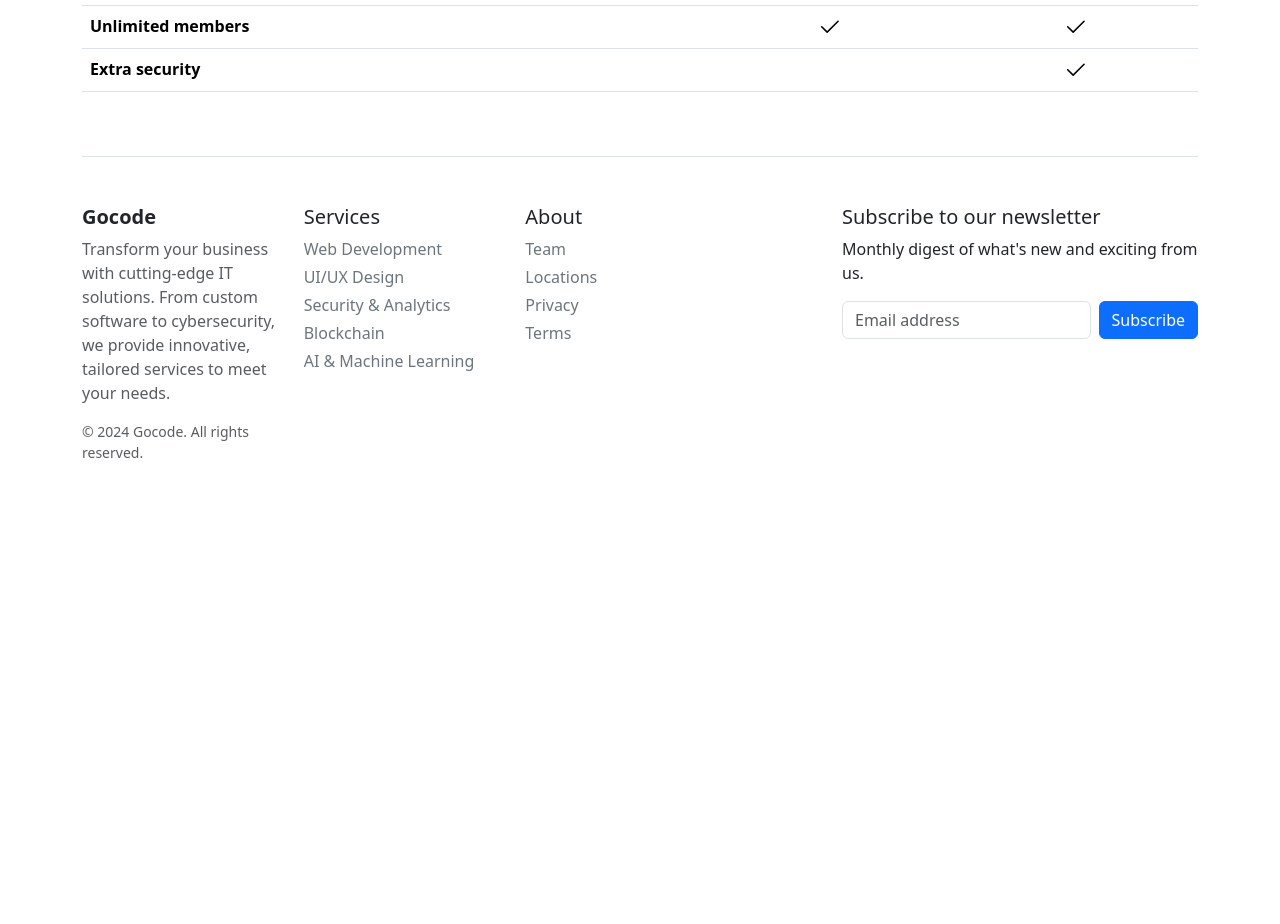
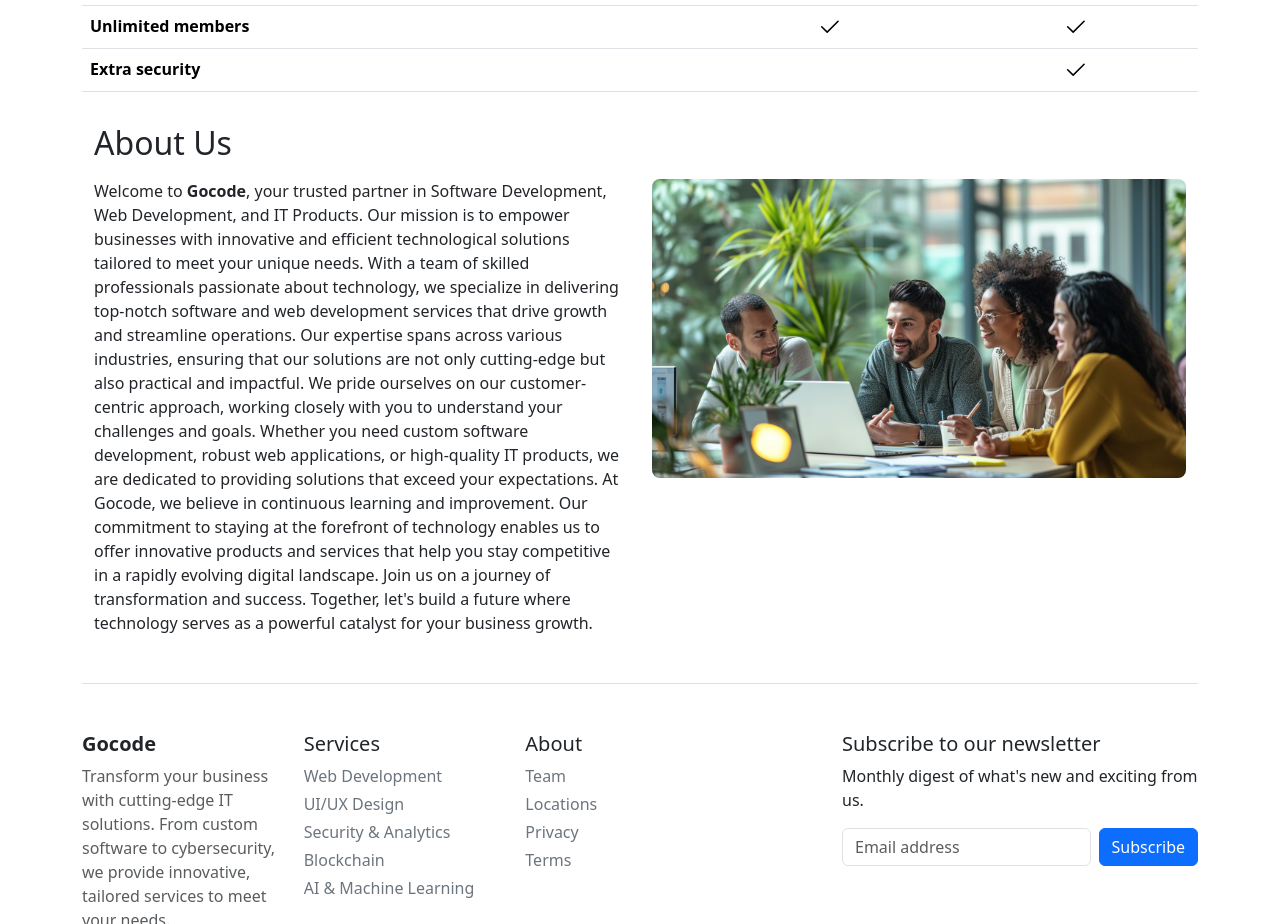
Before and after one commit to IroshanRathnayake/Gocode, a plain HTML site: page index.html in a window 1280 px wide. Shown: the part 2126-3050 px from the top of the page. Before the commit the page ends 2669 px from the top, so only its background shows below. Drawn offline with nearby package versions, Linux system fonts and the light colour scheme.

Commit message:
Add About us

```diff
--- a/index.html
+++ b/index.html
@@ -361,6 +361,27 @@
               </div>
             </main>
 
+            <!--About Us-->
+            <div class="container mt-3">
+                <h2>About Us</h2>
+                <div class="row mt-3">
+                <div class="col-lg-6 col-md-1 text-justify ">
+                    Welcome to <b>Gocode</b>, your trusted partner in Software Development, Web Development, and IT Products. Our mission is to empower businesses with innovative and efficient technological solutions tailored to meet your unique needs.
+
+                    With a team of skilled professionals passionate about technology, we specialize in delivering top-notch software and web development services that drive growth and streamline operations. Our expertise spans across various industries, ensuring that our solutions are not only cutting-edge but also practical and impactful.
+
+                    We pride ourselves on our customer-centric approach, working closely with you to understand your challenges and goals. Whether you need custom software development, robust web applications, or high-quality IT products, we are dedicated to providing solutions that exceed your expectations.
+
+                    At Gocode, we believe in continuous learning and improvement. Our commitment to staying at the forefront of technology enables us to offer innovative products and services that help you stay competitive in a rapidly evolving digital landscape.
+
+                    Join us on a journey of transformation and success. Together, let's build a future where technology serves as a powerful catalyst for your business growth.
+                </div>
+                <div class="col-lg-6 col-md-1">
+                    <img src="Assets/images/about.jpg" class="img-fluid rounded-3">
+                </div>
+            </div>
+            </div>
+
             <!--footer-->
             <footer class="pt-4 my-md-5 pt-md-5 border-top" id="footer">
               <div class="row">
```
Also changed, not shown: Assets/images/about.jpg (added).
